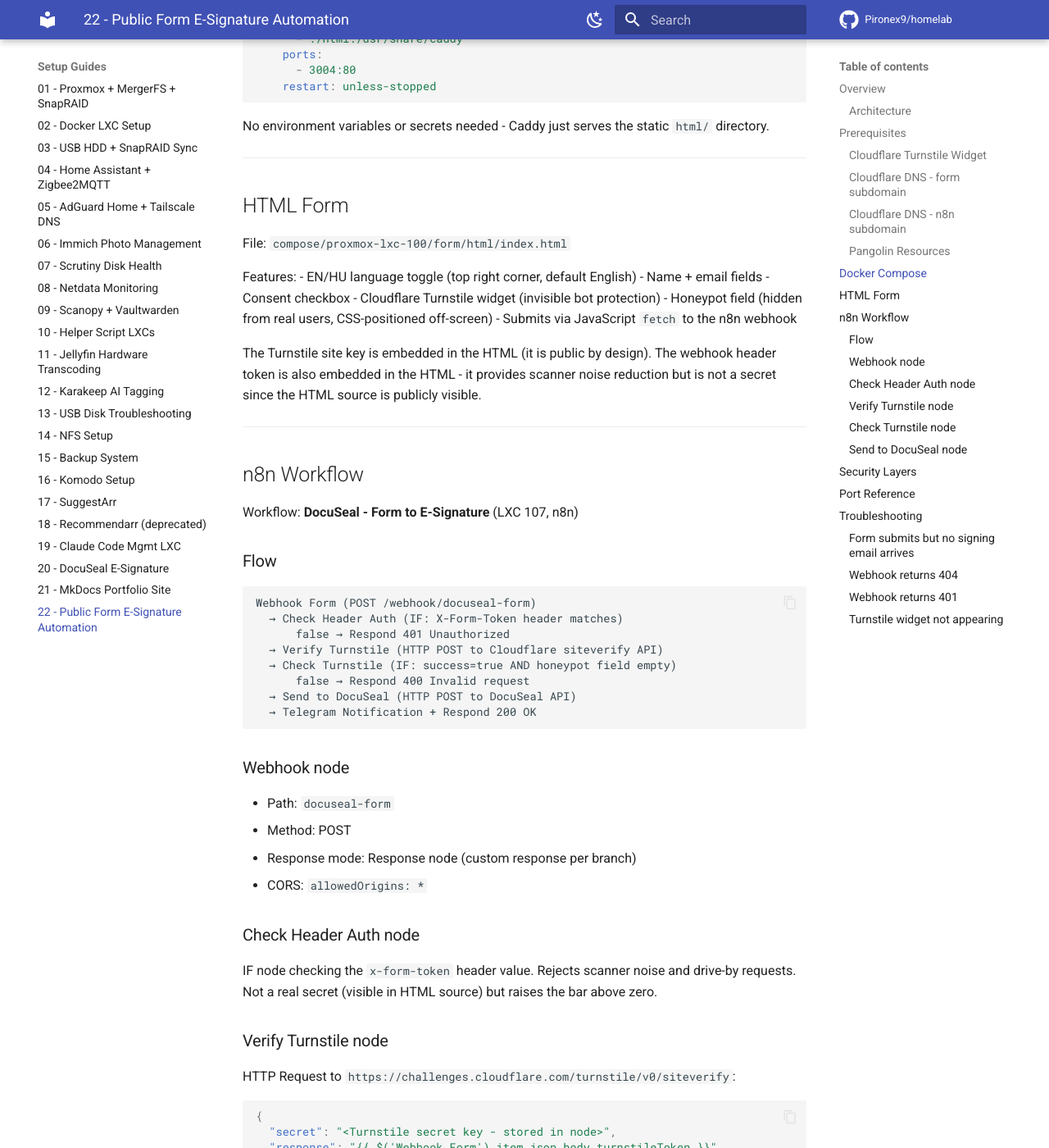
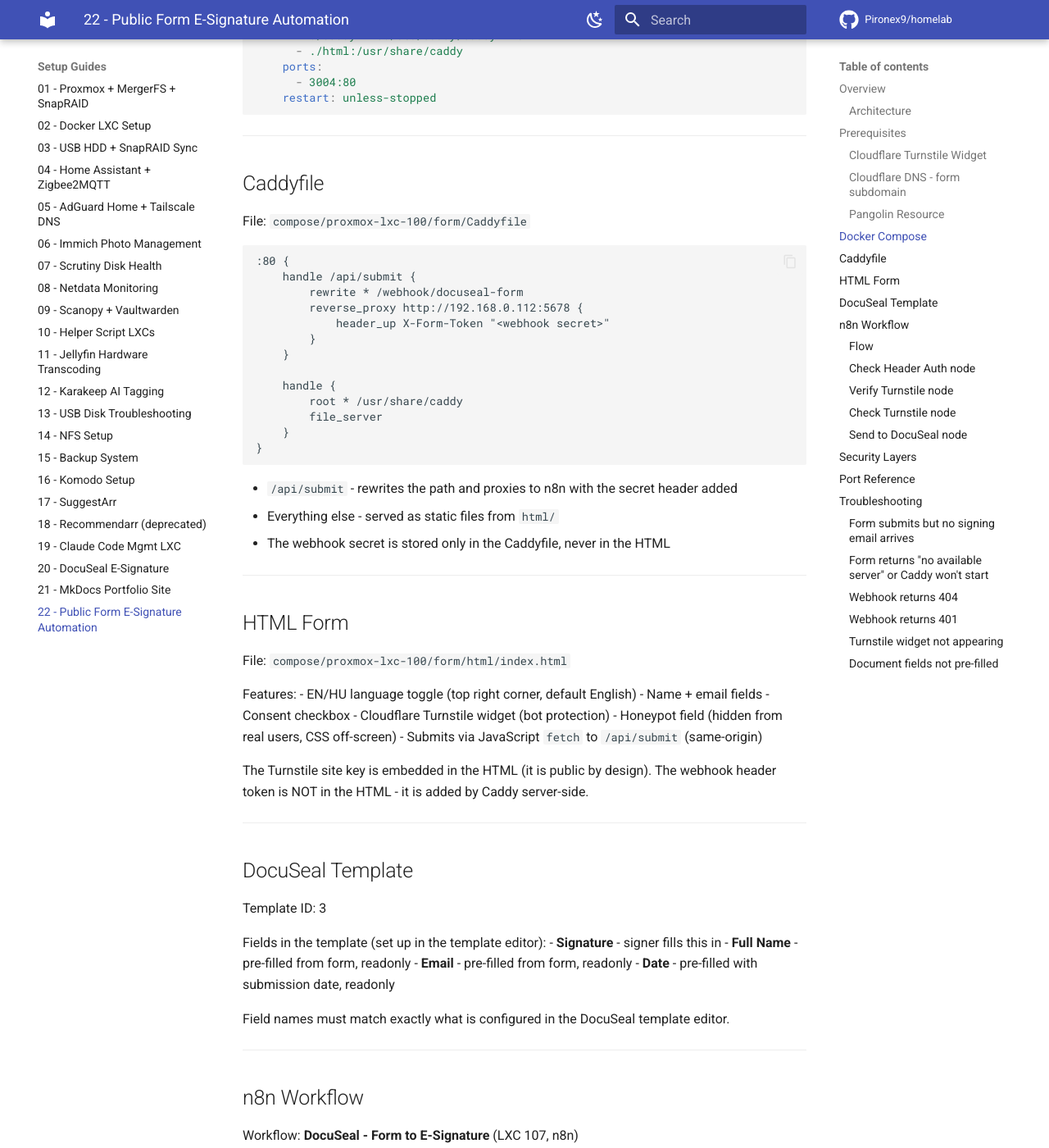
Before and after one commit to Pironex9/homelab, an MkDocs documentation site: the page built from docs/proxmox/22_Public_Form_E-Signature_Automation.md, in a window 1280 px wide and 1400 px high, scrolled down 2352 px. Shown: the whole window at 82% size. Built offline with MkDocs 1.6.1 and Material for MkDocs 9.7.7, drawn with Linux system fonts in a browser that asks for light colours; comment, search, counter and statistics services are not loaded; some of the changed text lies outside the part shown.

Commit message:
Update doc 22: Caddy proxy, pre-filled fields, security improvements

````diff
--- a/docs/proxmox/22_Public_Form_E-Signature_Automation.md
+++ b/docs/proxmox/22_Public_Form_E-Signature_Automation.md
@@ -12,26 +12,30 @@
 
 | Property | Value |
 |----------|-------|
-| Service | Caddy (static file server) |
+| Service | Caddy (static file server + reverse proxy) |
 | Image | `caddy:alpine` |
 | Host | LXC 100 (docker-host) |
 | Port | 3004 |
 | Public URL | https://form.homelabor.net |
-| Files | `compose/proxmox-lxc-100/form/html/index.html` |
+| Files | `compose/proxmox-lxc-100/form/` |
 
 ### Architecture
 
 ```
 form.homelabor.net (Caddy, port 3004)
   → user submits form (name, email)
-  → JavaScript POST to n8n.homelabor.net/webhook/docuseal-form
+  → JavaScript POST to /api/submit (same-origin - no CORS)
+      → Caddy adds X-Form-Token header, proxies to n8n internally:
+          192.168.0.112:5678/webhook/docuseal-form
       → n8n: Check Header Auth
       → n8n: Verify Turnstile (Cloudflare siteverify API)
       → n8n: Check Turnstile + honeypot
-      → n8n: DocuSeal API (create submission)
+      → n8n: DocuSeal API (create submission, pre-fill fields)
       → DocuSeal: sends signing email to recipient
       → n8n: Telegram notification
 ```
+
+Caddy acts as both a static file server and a reverse proxy. The form submits to `/api/submit` on the same domain - no cross-origin requests. Caddy adds the webhook secret header server-side before forwarding to n8n, so the secret never appears in the HTML source.
 
 ---
 
@@ -57,31 +61,14 @@
 TTL: Auto
 ```
 
-### Cloudflare DNS - n8n subdomain
+### Pangolin Resource
 
-The n8n webhook must be publicly reachable for the form's JavaScript to call it:
-
-```
-Type: A
-Name: n8n
-IPv4: <VPS IP>
-Proxy: DNS only (gray cloud)
-TTL: Auto
-```
-
-### Pangolin Resources
-
-**Form:**
 - Name: `Form`
 - Subdomain: `form`
 - Target: `192.168.0.110:3004`
 - Authentication: Disabled (public form)
 
-**n8n webhook:**
-- Name: `n8n`
-- Subdomain: `n8n`
-- Target: `192.168.0.112:5678`
-- Authentication: Disabled (webhook validates requests internally)
+Note: n8n does not need a separate Pangolin resource. The form's JavaScript calls `/api/submit` on the same domain, and Caddy proxies the request to n8n on the internal LAN.
 
 ---
 
@@ -95,13 +82,38 @@
     image: caddy:alpine
     container_name: form
     volumes:
+      - ./Caddyfile:/etc/caddy/Caddyfile
       - ./html:/usr/share/caddy
     ports:
       - 3004:80
     restart: unless-stopped
 ```
 
-No environment variables or secrets needed - Caddy just serves the static `html/` directory.
+---
+
+## Caddyfile
+
+File: `compose/proxmox-lxc-100/form/Caddyfile`
+
+```
+:80 {
+    handle /api/submit {
+        rewrite * /webhook/docuseal-form
+        reverse_proxy http://192.168.0.112:5678 {
+            header_up X-Form-Token "<webhook secret>"
+        }
+    }
+
+    handle {
+        root * /usr/share/caddy
+        file_server
+    }
+}
+```
+
+- `/api/submit` - rewrites the path and proxies to n8n with the secret header added
+- Everything else - served as static files from `html/`
+- The webhook secret is stored only in the Caddyfile, never in the HTML
 
 ---
 
@@ -113,11 +125,25 @@
 - EN/HU language toggle (top right corner, default English)
 - Name + email fields
 - Consent checkbox
-- Cloudflare Turnstile widget (invisible bot protection)
-- Honeypot field (hidden from real users, CSS-positioned off-screen)
-- Submits via JavaScript `fetch` to the n8n webhook
+- Cloudflare Turnstile widget (bot protection)
+- Honeypot field (hidden from real users, CSS off-screen)
+- Submits via JavaScript `fetch` to `/api/submit` (same-origin)
 
-The Turnstile site key is embedded in the HTML (it is public by design). The webhook header token is also embedded in the HTML - it provides scanner noise reduction but is not a secret since the HTML source is publicly visible.
+The Turnstile site key is embedded in the HTML (it is public by design). The webhook header token is NOT in the HTML - it is added by Caddy server-side.
+
+---
+
+## DocuSeal Template
+
+Template ID: 3
+
+Fields in the template (set up in the template editor):
+- **Signature** - signer fills this in
+- **Full Name** - pre-filled from form, readonly
+- **Email** - pre-filled from form, readonly
+- **Date** - pre-filled with submission date, readonly
+
+Field names must match exactly what is configured in the DocuSeal template editor.
 
 ---
 
@@ -138,16 +164,9 @@
   → Telegram Notification + Respond 200 OK
 ```
 
-### Webhook node
-
-- Path: `docuseal-form`
-- Method: POST
-- Response mode: Response node (custom response per branch)
-- CORS: `allowedOrigins: *`
-
 ### Check Header Auth node
 
-IF node checking the `x-form-token` header value. Rejects scanner noise and drive-by requests. Not a real secret (visible in HTML source) but raises the bar above zero.
+IF node checking the `x-form-token` header value. The token is added by Caddy, not the browser - it is a genuine secret.
 
 ### Verify Turnstile node
 
@@ -155,12 +174,10 @@
 
 ```json
 {
-  "secret": "<Turnstile secret key - stored in node>",
+  "secret": "<Turnstile secret key>",
   "response": "{{ $('Webhook Form').item.json.body.turnstileToken }}"
 }
 ```
-
-Cloudflare returns `{ "success": true/false, ... }`.
 
 ### Check Turnstile node
 
@@ -170,10 +187,23 @@
 
 ### Send to DocuSeal node
 
-- `POST https://sign.homelabor.net/api/submissions`
-- Header: `X-Auth-Token` (DocuSeal API key from Settings - API)
-- Body: `template_id`, `submitters` array with `name`, `email`, `role: "First Party"`
-- Template ID 3 by default - change to use a different template
+```json
+{
+  "template_id": 3,
+  "submitters": [{
+    "name": "<from form>",
+    "role": "First Party",
+    "email": "<from form>",
+    "fields": [
+      { "name": "Full Name", "default_value": "<from form>", "readonly": true },
+      { "name": "Email",     "default_value": "<from form>", "readonly": true },
+      { "name": "Date",      "default_value": "<today YYYY-MM-DD>", "readonly": true }
+    ]
+  }]
+}
+```
+
+The `Date` field is set to `new Date().toISOString().split('T')[0]` at submission time.
 
 ---
 
@@ -183,9 +213,9 @@
 |-------|---------------|-------|
 | Cloudflare Turnstile | Automated bots, headless scrapers | Primary protection - free, invisible |
 | Honeypot field | Simple HTML-parsing bots | Zero UX impact |
-| Webhook header token | Random URL scanners | Not a real secret - visible in HTML |
+| Webhook header token | Random URL scanners + unauthorized callers | Genuine secret - added by Caddy, not visible in HTML |
 
-Turnstile tokens are single-use and expire after 5 minutes. The Cloudflare siteverify API is called server-side from n8n (CORS blocks browser-side calls), so the Turnstile secret key never reaches the browser.
+Turnstile tokens are single-use and expire after 5 minutes. The Cloudflare siteverify API is called from n8n (CORS blocks browser-side calls), so the Turnstile secret key never reaches the browser.
 
 ---
 
@@ -211,6 +241,12 @@
 4. If DocuSeal node fails: check the API key and template ID
 5. See [DocuSeal troubleshooting](20_DocuSeal_E-Signature_Setup.md#troubleshooting) for email delivery issues
 
+### Form returns "no available server" or Caddy won't start
+
+Check container logs: `docker logs form`
+
+Common cause: syntax error in Caddyfile. Note that Caddy's `reverse_proxy` only accepts `scheme://host:port` as upstream - paths are not allowed. Use `rewrite` to set the target path before the `reverse_proxy` directive.
+
 ### Webhook returns 404
 
 The n8n webhook is not registered in memory despite the workflow being active. Fix:
@@ -228,10 +264,15 @@
 
 ### Webhook returns 401
 
-The `X-Form-Token` header is missing or incorrect. The form HTML must include the correct token value in the fetch call.
+The `X-Form-Token` header is missing or wrong. Check the value in the Caddyfile matches what the n8n Check Header Auth node expects.
 
 ### Turnstile widget not appearing
 
 - Check browser console for JS errors
 - Verify the site key in the HTML matches the Turnstile widget's site key
 - Ensure the registered hostname in Cloudflare Turnstile matches exactly (`form.homelabor.net`, not `homelabor.net`)
+
+### Document fields not pre-filled
+
+- Field names in the n8n `fields` array must match exactly what is set in the DocuSeal template editor (case-sensitive)
+- Current fields: `Full Name`, `Email`, `Date`
````
Also changed, not shown: other parts of docs/proxmox/22_Public_Form_E-Signature_Automation.md (+1 -1 lines).
